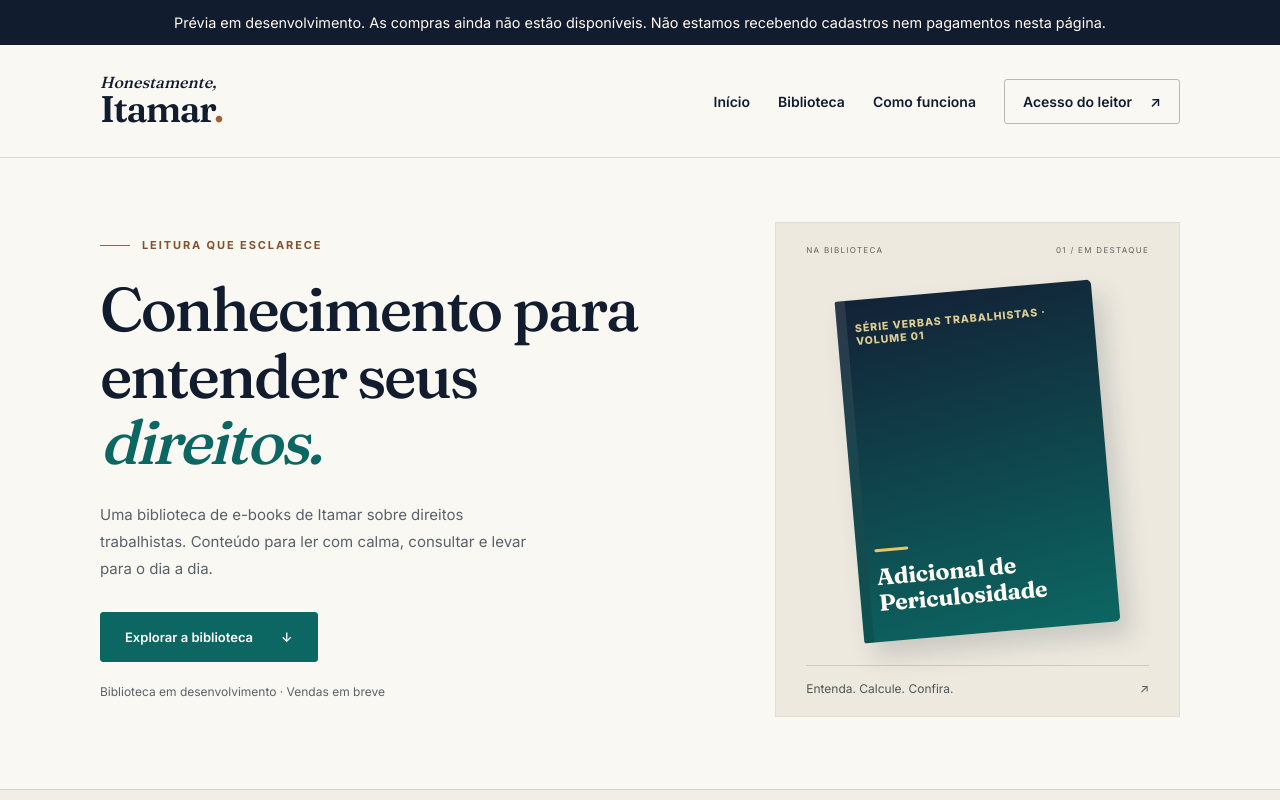
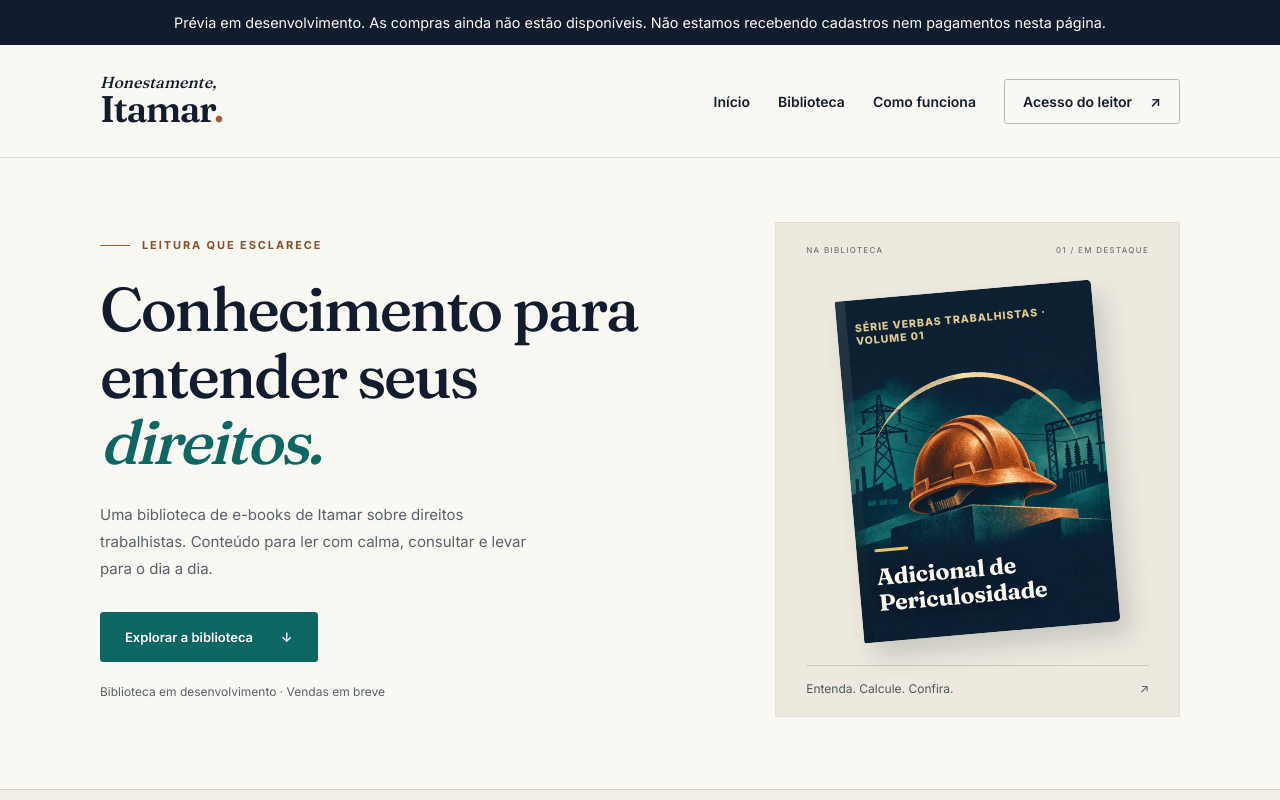
Before and after one commit to ericavalheri/itamar-ebook, a Next.js app: page / in a window 1280 px wide. Shown: the top 800 px of the page. Built offline with nearby package versions, Linux system fonts and the light colour scheme.

Commit message:
Add editorial cover for periculosidade ebook

```diff
--- a/app/globals.css
+++ b/app/globals.css
@@ -129,6 +129,18 @@ a {
   width: 10px;
   background: linear-gradient(rgba(255, 255, 255, 0.1), rgba(0, 0, 0, 0.12));
   pointer-events: none;
+}
+
+/* Original editorial illustration; typography stays selectable and accessible. */
+.book-cover-periculosidade {
+  background-color: #0b2032;
+  background-image: url("/images/periculosidade-editorial.webp");
+  background-size: cover;
+  background-position: center;
+}
+
+.book-cover-periculosidade .book-cover-titulo {
+  text-shadow: 0 1px 8px rgba(5, 19, 31, 0.65);
 }
 
 .book-cover-content {
--- a/components/BookCover.tsx
+++ b/components/BookCover.tsx
@@ -10,7 +10,10 @@ export default function BookCover({
   titleSize?: string;
 }) {
   return (
-    <div className="book-cover" style={{ aspectRatio }}>
+    <div
+      className={`book-cover${titulo === "Adicional de Periculosidade" ? " book-cover-periculosidade" : ""}`}
+      style={{ aspectRatio }}
+    >
       <div className="book-cover-content">
         <span className="book-cover-serie">{serie}</span>
         <div>
```
Also changed, not shown: public/images/periculosidade-editorial.webp (added).
